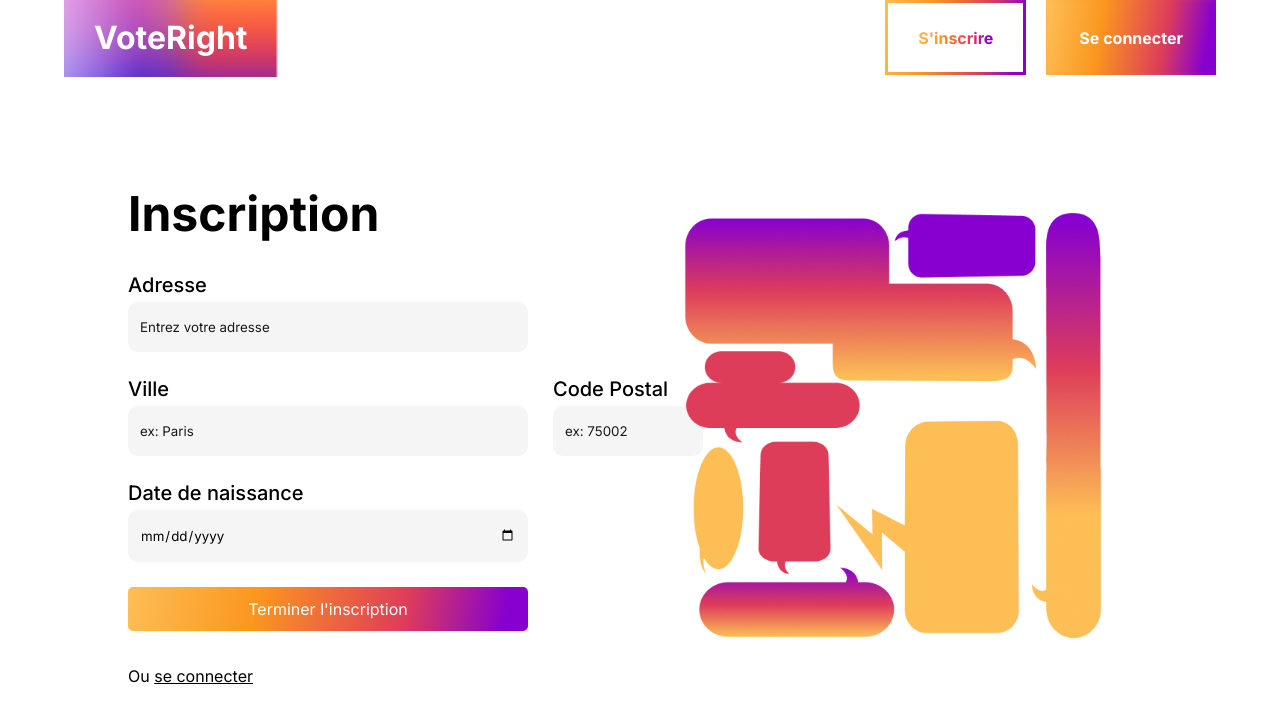
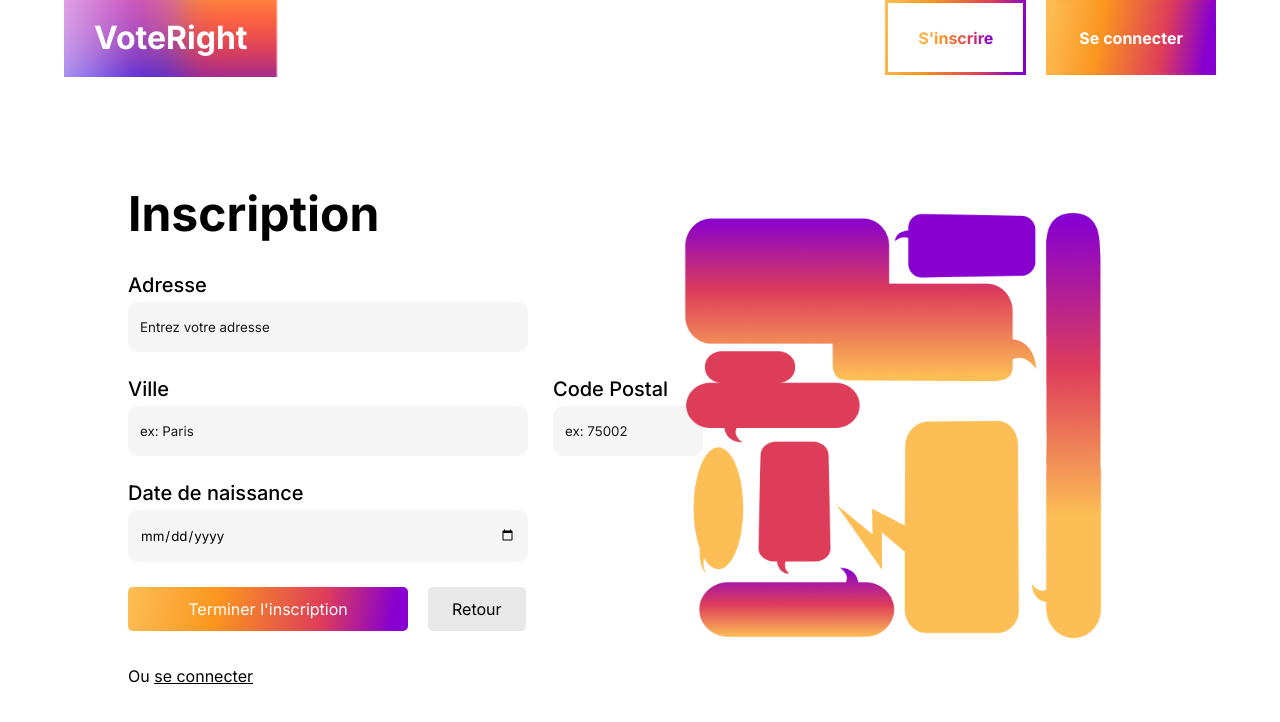
Before and after one commit to Kylian2/vote-right, a Nuxt app in the folder frontend/: page /register in a window 1280 px wide. Both pictures are taken after typing "Sample", "Sample", "name@example.com", "Sample123" into the empty fields and a click on the button "Commencer l'inscription". Shown: the top 722 px of the page. Built offline with nearby package versions, Linux system fonts and the light colour scheme.

Commit message:
feat: cancel button

```diff
--- a/frontend/assets/styles/components/button.scss
+++ b/frontend/assets/styles/components/button.scss
@@ -1,5 +1,6 @@
 .btn{
     font-size: 1em;
+    cursor: pointer;
     &--full{
         background: $gradient;
         color: $contrast;
@@ -71,4 +72,21 @@
             }
         }
     }
+
+    &--cancel{
+        background: $neutral;
+        color: $default;
+        padding: 12px 24px;
+        transition: .2s;
+        border: 0;
+        border-radius: 5px;
+        display: block;
+        text-align: center;
+        &:hover{
+            background: darken($color: $neutral, $amount: 10%);
+        }
+        &:active{
+            background: darken($color: $neutral, $amount: 20%);
+        }
+    }
 }
--- a/frontend/assets/styles/pages/register.scss
+++ b/frontend/assets/styles/pages/register.scss
@@ -23,6 +23,16 @@ h1{
         gap: 25px;
         .btn{
             width: 400px;
+        }
+    }
+    &__button-conteneur{
+        display: flex;
+        gap: 20px;
+        .btn--full{
+            width: 280px;
+        }
+        .btn--cancel{
+            width: auto;
         }
     }
     .second{
--- a/frontend/assets/styles/variables/variables.scss
+++ b/frontend/assets/styles/variables/variables.scss
@@ -4,8 +4,9 @@ $exotic-font: "Nunito", sans-serif;
 $main-font: "Inter", serif;
 
 $contrast: #fff;
-$default: #0000;
+$default: #000000;
 $background-light: #F5F5F5;
+$neutral: #E8E8E8;
 $color-1: #5AB7EE;
 $color-2: #FDBE55;
 $color-3: #FB961F;
--- a/frontend/pages/register.vue
+++ b/frontend/pages/register.vue
@@ -21,7 +21,10 @@
 
                 <!--formmethod="dialog" permet au bouton de se comporter comme si il allait envoyer le formulaire (et donc de faire ses vérifications de format (ex emai ou date) mais de ne pas envoyer le formulaire)-->
                 <Button v-if="step === 1" formmethod="dialog" class="btn btn--full" @click="() => { if (complete()) step++ }">Commencer l'inscription</Button>
-                <Button v-if="step === 2" formmethod="dialog" class="btn btn--full" @click="handleForm()" >Terminer l'inscription</Button>
+                <div class="registration__button-conteneur">
+                    <Button v-if="step === 2" formmethod="dialog" class="btn btn--full" @click="handleForm()" >Terminer l'inscription</Button>
+                    <Button v-if="step === 2" type="button" class="btn btn--cancel" @click="step--" >Retour</Button>
+                </div>
                 <NuxtLink class="second" to="/login">Ou <span class="underline">se connecter</span></NuxtLink>
             </form>
         </div>
```
